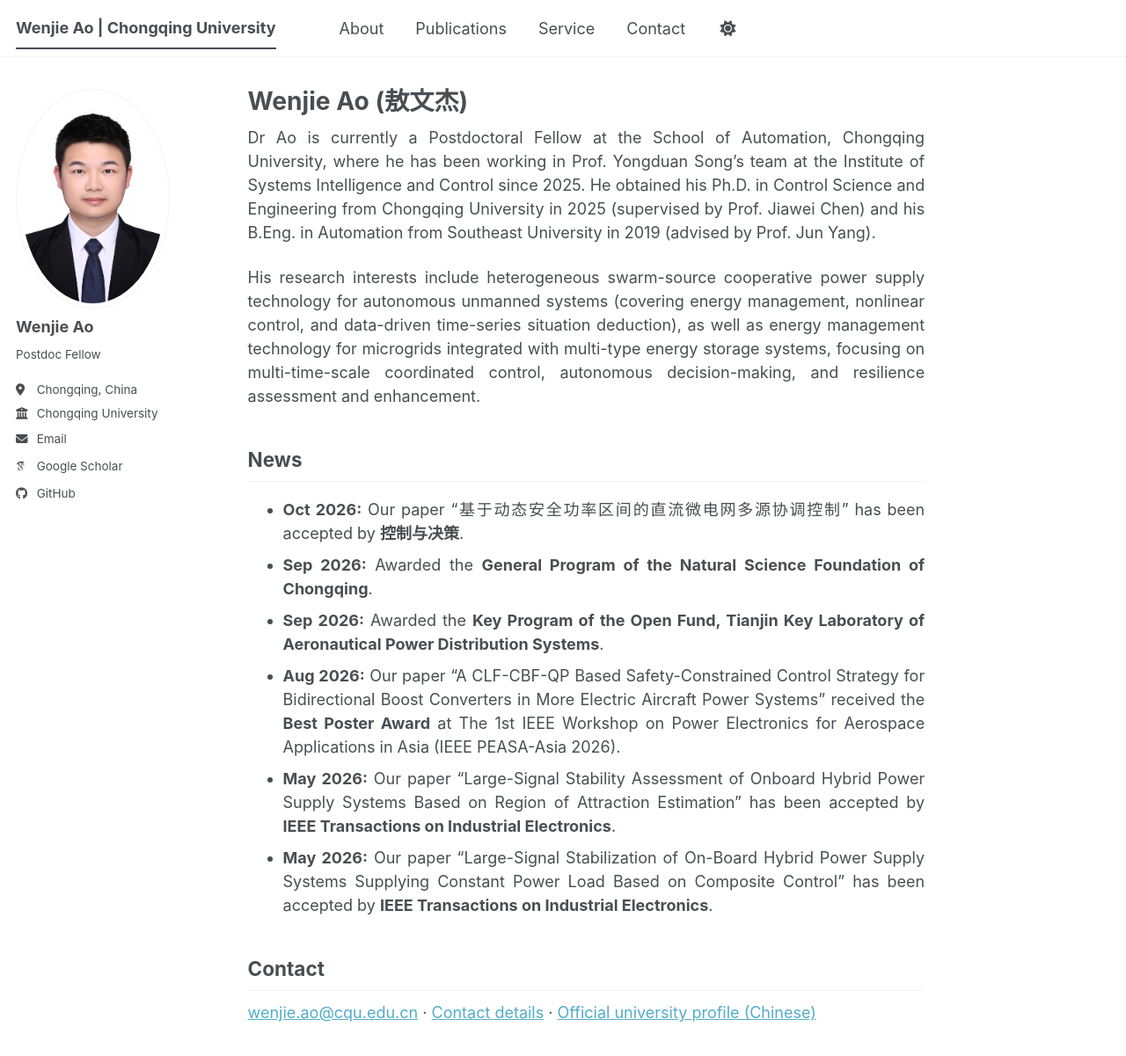
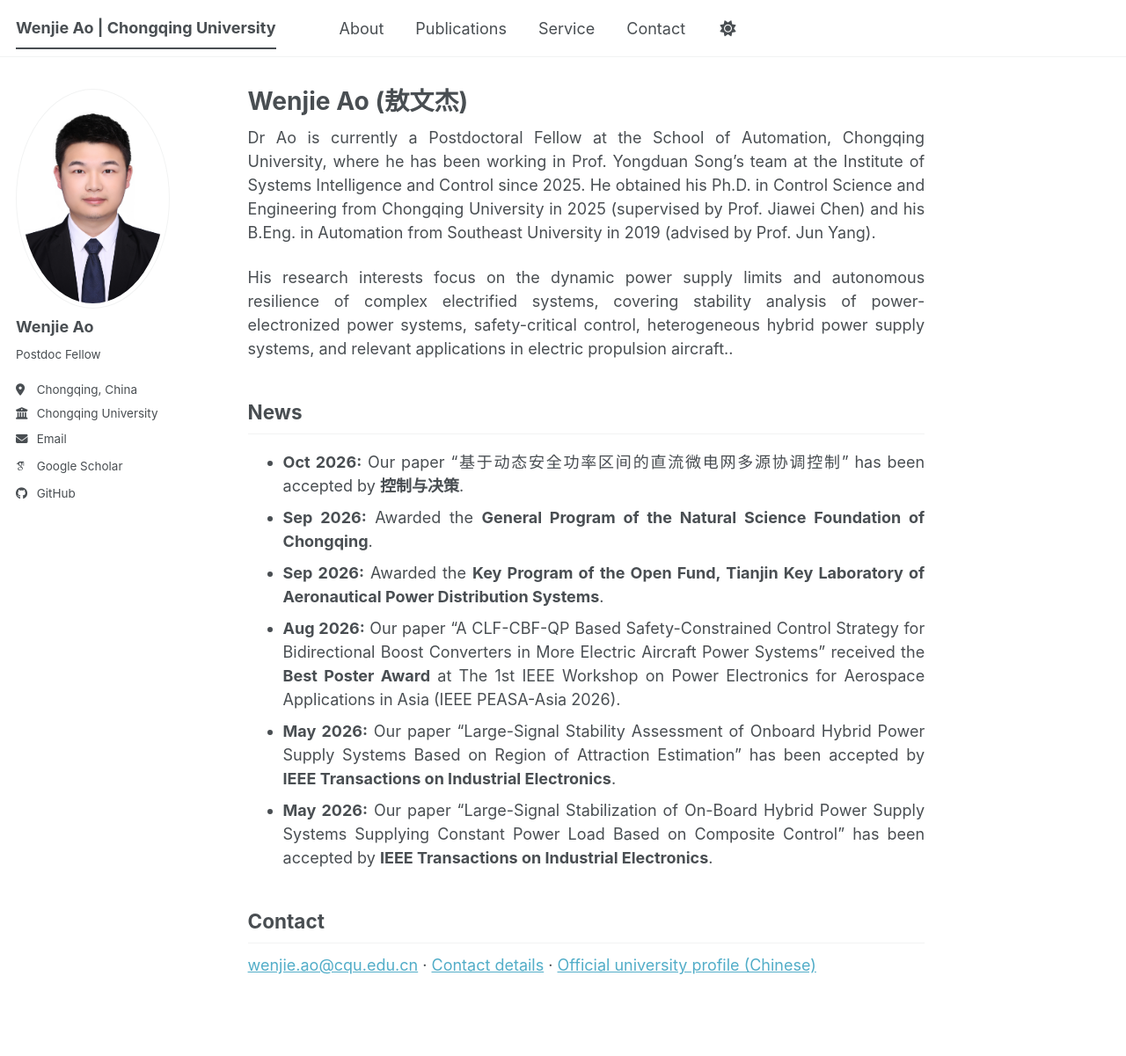
Before and after one commit to aowenjie-cyber/aowenjie-cyber.github.io, a Jekyll site: the page built from _pages/about.md, in a window 1280 px wide and 1216 px high. Shown: the top 1201 px of the window at 88% size. Built offline with Jekyll 4.4.1, drawn with Linux system fonts in a browser that asks for light colours; some web fonts are replaced; a script bundle is joined from its source files by our own code; library files that are not in the unit come from our copies.

Commit message:
更新了主页内容

```diff
--- a/_pages/about.md
+++ b/_pages/about.md
@@ -9,7 +9,7 @@ redirect_from:
 
 Dr Ao is currently a Postdoctoral Fellow at the School of Automation, Chongqing University, where he has been working in Prof. Yongduan Song’s team at the Institute of Systems Intelligence and Control since 2025. He obtained his Ph.D. in Control Science and Engineering from Chongqing University in 2025 (supervised by Prof. Jiawei Chen) and his B.Eng. in Automation from Southeast University in 2019 (advised by Prof. Jun Yang).
 
-His research interests include heterogeneous swarm-source cooperative power supply technology for autonomous unmanned systems (covering energy management, nonlinear control, and data-driven time-series situation deduction), as well as energy management technology for microgrids integrated with multi-type energy storage systems, focusing on multi-time-scale coordinated control, autonomous decision-making, and resilience assessment and enhancement.
+His research interests focus on the dynamic power supply limits and autonomous resilience of complex electrified systems, covering stability analysis of power-electronized power systems, safety-critical control, heterogeneous hybrid power supply systems, and relevant applications in electric propulsion aircraft..
 
 
 ## News
```
